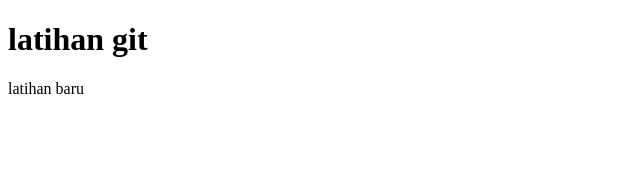
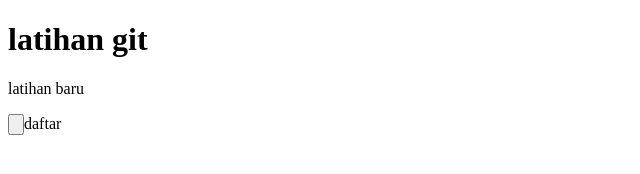
Before and after one commit to ekoprasetyo98/latian, a plain HTML site: page index.html in a window 1280 px wide. Shown: the full height of the page, 0-640 px from the left. Drawn offline with Linux system fonts and the light colour scheme.

Commit message:
mengubah darii guithub

```diff
--- a/index.html
+++ b/index.html
@@ -8,5 +8,6 @@
 <body>
     <h1>latihan git</h1>
     <p>latihan baru</p>
+    <input type="button">daftar</input>
 </body>
 </html>
```
